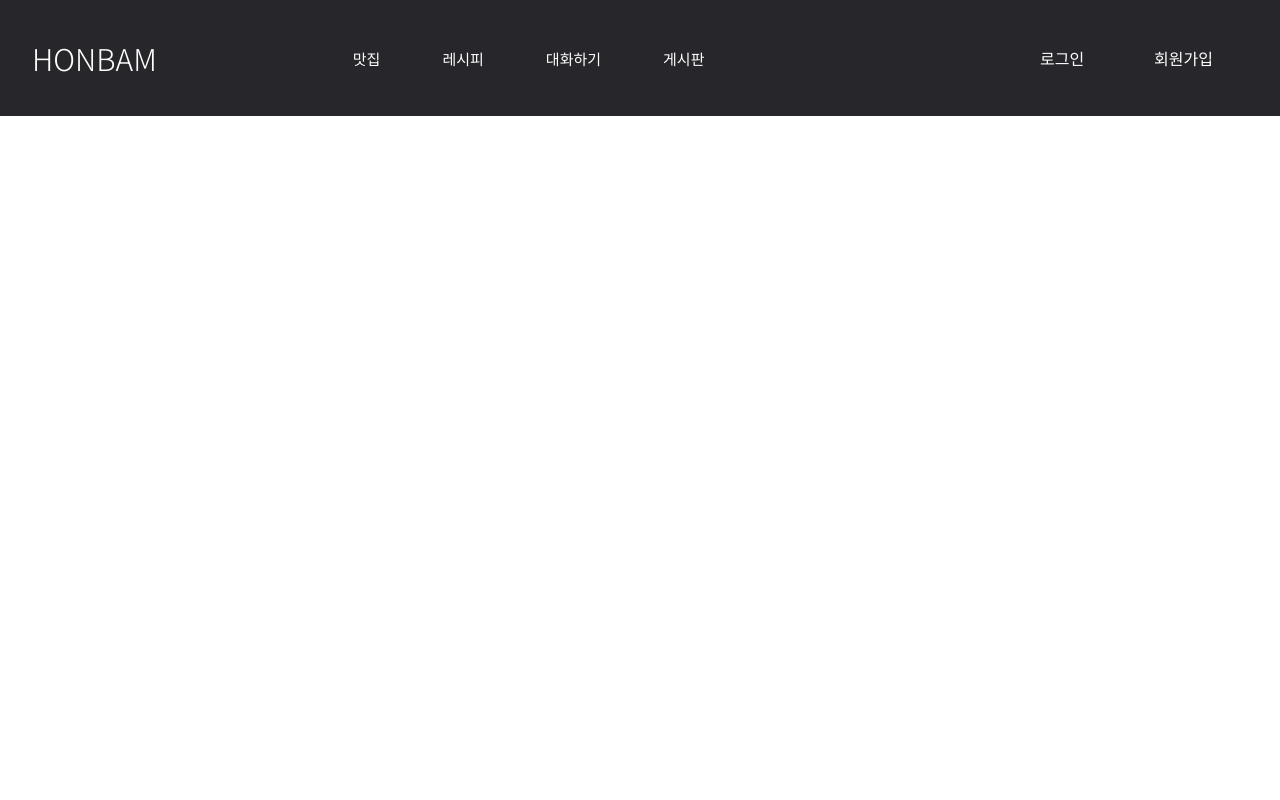
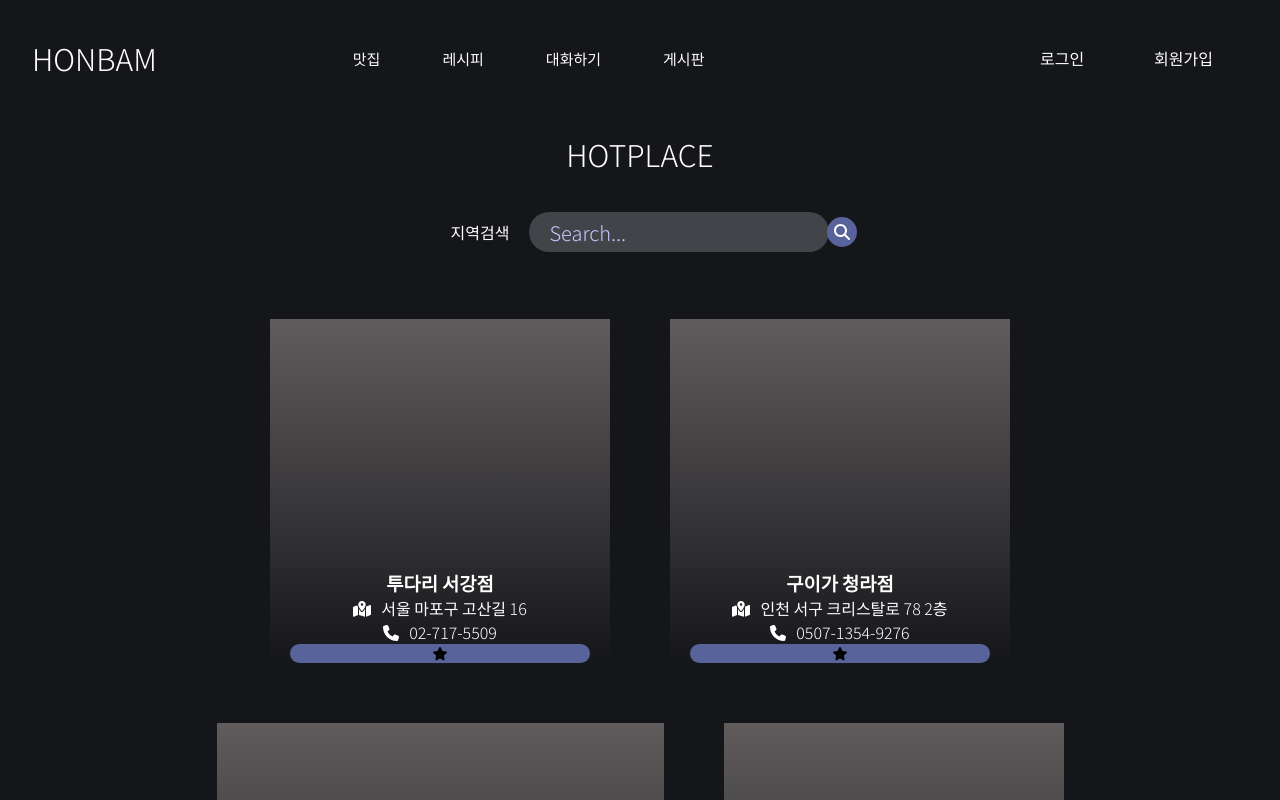
Before and after one commit to samkkkkkkk/HonBamProject, a React (Create React App) app: page / in a window 1280 px wide. Shown: the top 800 px of the page. Built offline with nearby package versions, Linux system fonts and the light colour scheme.

Commit message:
hotplace

```diff
--- a/src/App.js
+++ b/src/App.js
@@ -1,11 +1,15 @@
 import './App.css';
 import Navbar from './Component/Navbar/Navbar';
+import SearchPage from './Component/SearchPage/SearchPage';
 
 function App() {
   return (
     <>
       <div>
         <Navbar />
+        <div>
+          <SearchPage />
+        </div>
       </div>
     </>
   );
--- a/src/Component/Navbar/Navbar.css
+++ b/src/Component/Navbar/Navbar.css
@@ -21,7 +21,7 @@ a {
   display: flex;
   justify-content: space-between;
   align-items: center;
-  background: #27262b;
+  background: #15161a;
   padding: 1rem 2rem;
 }
 
--- /dev/null
+++ b/src/Component/SearchPage/SearchPage.css
@@ -0,0 +1,186 @@
+@import url('https://fonts.googleapis.com/css2?family=Noto+Sans+KR:wght@300&display=swap');
+
+* {
+  padding: 0;
+  margin: 0;
+  box-sizing: border-box;
+  font-family: 'Noto Sans KR', sans-serif;
+}
+
+.search_page {
+  background-color: #15161a;
+  padding: 1rem 2rem;
+}
+
+.logo {
+  display: flex;
+  justify-content: center;
+  align-items: center;
+  font-size: 30px;
+  color: #ffffff;
+}
+
+.local_search {
+  display: flex;
+  justify-content: center;
+  list-style-type: none;
+  color: #ffffff;
+  padding-right: 20px;
+}
+
+.container {
+  padding: 3%;
+  background-position: center;
+  background-size: cover;
+  display: flex;
+  align-items: center;
+  justify-content: center;
+}
+
+.search_bar {
+  width: 100%;
+  max-width: 300px;
+  background: rgb(255, 255, 255, 0.2);
+  display: flex;
+  align-items: center;
+  border-radius: 60px;
+  padding: 5px 20px;
+  backdrop-filter: blur(4px) saturate(180%);
+}
+
+.search_bar input {
+  background: transparent;
+  flex: 1;
+  border: 0;
+  outline: none;
+  font-size: 20px;
+  color: #cac7ff;
+}
+
+::placeholder {
+  color: #cac7ff;
+}
+
+.button {
+  border-radius: 50%;
+  background-color: #58629b;
+  padding: 7px;
+  color: #ffffff;
+}
+
+@media screen and (max-width: 384px) {
+  .container {
+    display: none;
+  }
+}
+
+.template_Container {
+  display: flex;
+  align-items: center;
+  justify-content: center;
+  margin: 0 auto;
+  flex-wrap: wrap;
+  color: #ffffff;
+}
+.template_Container .template {
+  background: linear-gradient(
+    180deg,
+    rgb(98.81, 94.28, 94.28) 0%,
+    rgba(98.81, 94.28, 94.28, 0.98) 0.01%,
+    rgba(98.81, 94.28, 94.28, 0.97) 0.02%,
+    rgba(98.81, 94.28, 94.28, 0) 100%
+  );
+  display: flex;
+  flex-direction: column;
+  align-items: center;
+  justify-content: center;
+  margin: 30px;
+  padding: 0px 20px;
+}
+
+.template_Container .template img {
+  height: 250px;
+}
+
+.favorite-icon {
+  width: 300px;
+}
+
+.favorite-icon.active {
+  color: yellow;
+}
+
+.favorites {
+  background-color: #58629b;
+  border-radius: 15px;
+  border: none;
+}
+
+.favorited-titles {
+  border-radius: 5px;
+  font-size: 14px;
+  margin: 30px;
+  padding: 10px;
+  position: fixed;
+  top: 50%;
+  right: 0;
+  transform: translateY(-50%);
+  background: rgb(255, 255, 255, 0.2);
+  flex-direction: column;
+  max-height: 200px;
+  overflow-y: auto;
+  border: 1px solid #5d5656;
+
+  &::-webkit-scrollbar {
+    width: 20px;
+  }
+
+  &::-webkit-scrollbar-thumb {
+    background-color: #bcbcbc;
+    border-radius: 6px;
+  }
+
+  &::-webkit-scrollbar-track {
+    background-color: #f1f1f1;
+  }
+
+  &::-webkit-scrollbar-button {
+    display: none;
+  }
+}
+
+.joy {
+  color: #ffffff;
+  font-weight: bold;
+  display: flex;
+  justify-content: center;
+}
+
+.bye {
+  color: #ffffff;
+}
+
+.bye-container {
+  display: flex;
+  justify-content: center;
+  align-items: center;
+  margin: 5px;
+}
+
+.delete-button {
+  background-color: #ff5555;
+  border-radius: 5px;
+  color: #fff;
+  border: none;
+  padding: 5px;
+  cursor: pointer;
+  margin-left: 15px;
+}
+
+.location-icon {
+  margin-right: 10px;
+}
+
+.number-icon {
+  margin-right: 10px;
+}
--- /dev/null
+++ b/src/Component/SearchPage/SearchPage.js
@@ -0,0 +1,159 @@
+import React, { useState } from 'react';
+import './SearchPage.css';
+// FontAwesomeIcon으로부터 아이콘들을 가져옴
+import { FontAwesomeIcon } from '@fortawesome/react-fontawesome';
+import {
+  faMagnifyingGlass,
+  faMapLocationDot,
+  faPhone,
+  faStar,
+  faTrash,
+} from '@fortawesome/free-solid-svg-icons';
+
+// 외부 데이터 파일을 가져옴
+import data from '../SearchPage/TemplateData.json';
+
+// 검색 페이지 컴포넌트 정의
+function SearchPage() {
+  // 검색어를 저장하는 상태
+  const [searchTerm, setSearchTerm] = useState('');
+
+  // 즐겨찾기에 추가된 항목의 ID를 저장하는 배열
+  const [favorites, setFavorites] = useState([]);
+
+  // 즐겨찾기에 추가된 항목의 제목을 저장하는 배열
+  const [favoritedTitles, setFavoritedTitles] = useState([]);
+
+  // 즐겨찾기(별)를 추가하거나 제거하는 함수
+  const toggleFavorite = (id) => {
+    // data 배열에서 해당 ID의 템플릿을 찾아옴
+    const template = data.find((item) => item.id === id);
+
+    // 이미 즐겨찾기에 추가된 경우
+    if (favorites.includes(id)) {
+      // 해당 ID를 제거
+      setFavorites(favorites.filter((favId) => favId !== id));
+
+      // 만약 favoritedTitles가 존재하면
+      if (favoritedTitles) {
+        // favoritedTitles를 그대로 유지
+        setFavoritedTitles(favoritedTitles);
+      }
+
+      // 즐겨찾기에 추가되지 않은 경우
+    } else {
+      // 해당 ID를 추가하고, 항목의 제목을 favoritedTitles 배열에 추가
+      setFavorites([...favorites, id]);
+      setFavoritedTitles([...favoritedTitles, `${template.title}`]);
+    }
+  };
+
+  // JSX로 화면 렌더링
+  return (
+    <div className='search_page'>
+      <p className='logo'>HOTPLACE</p>
+      <div className='container'>
+        <ul className='local_search'>
+          <li>지역검색</li>
+        </ul>
+        <div className='search_bar'>
+          <input
+            type='text'
+            placeholder='Search...'
+            onChange={(event) => {
+              setSearchTerm(event.target.value);
+            }}
+          />
+          <FontAwesomeIcon icon={faMagnifyingGlass} className='button' />
+        </div>
+      </div>
+      {/* favoritedTitles 배열에 항목이 있는 경우에만 즐겨찾기 목록 표시 */}
+      {favoritedTitles.length > 0 && (
+        <div className='favorited-titles'>
+          <p className='joy'>즐겨찾기</p>
+          {/* favoritedTitles 배열을 매핑하여 각 항목과 삭제 버튼을 표시 */}
+          {favoritedTitles.map((title, index) => (
+            <div key={index} className='bye-container'>
+              <div className='bye'>{title}</div>
+              {/* 삭제 버튼을 누르면 해당 항목을 favoritedTitles에서 제거 */}
+              <button
+                className='delete-button'
+                onClick={() => {
+                  // 삭제 버튼을 클릭한 항목의 ID를 찾아옴
+                  const deletedItemId = data.find(
+                    (item) => item.title === title
+                  ).id;
+
+                  // favoritedTitles에서 해당 항목을 제거
+                  setFavoritedTitles(
+                    favoritedTitles.filter((t) => t !== title)
+                  );
+
+                  // 해당 ID가 favorites 배열에 포함되어 있다면 버튼을 비활성화
+                  if (favorites.includes(deletedItemId)) {
+                    // 해당 ID를 제거하여 favorites 상태를 업데이트
+                    setFavorites(
+                      favorites.filter((favId) => favId !== deletedItemId)
+                    );
+                  }
+                }}
+              >
+                <FontAwesomeIcon icon={faTrash} />
+              </button>
+            </div>
+          ))}
+        </div>
+      )}
+      {/* data 배열을 필터링하여 검색 결과를 표시 */}
+      <div className='template_Container'>
+        {data
+          .filter((val) => {
+            // 검색어가 없는 경우 모든 항목을 표시
+            if (searchTerm === '') {
+              return val;
+            } else if (
+              // 검색어가 있는 경우 지역에 포함된 항목을 표시
+              val.location.toLowerCase().includes(searchTerm.toLowerCase())
+            ) {
+              return val;
+            }
+          })
+          // 필터링된 결과를 매핑하여 화면에 표시
+          .map((val) => {
+            const isFavorite = favorites.includes(val.id);
+
+            return (
+              <div className='template' key={val.id}>
+                <img src={val.image} alt='' />
+                <h3>{val.title}</h3>
+                <p className='location'>
+                  <FontAwesomeIcon
+                    icon={faMapLocationDot}
+                    className='location-icon'
+                  ></FontAwesomeIcon>
+                  {val.location}
+                </p>
+                <p className='number'>
+                  <FontAwesomeIcon
+                    icon={faPhone}
+                    className='number-icon'
+                  ></FontAwesomeIcon>
+                  {val.number}
+                </p>
+                {/* 별표 아이콘을 클릭하면 즐겨찾기 토글 함수 호출 */}
+                <button className='favorites'>
+                  <FontAwesomeIcon
+                    icon={faStar}
+                    className={`favorite-icon ${isFavorite ? 'active' : ''}`}
+                    onClick={() => toggleFavorite(val.id)}
+                  />
+                </button>
+              </div>
+            );
+          })}
+      </div>
+    </div>
+  );
+}
+
+export default SearchPage;
--- /dev/null
+++ b/src/Component/SearchPage/TemplateData.json
@@ -0,0 +1,38 @@
+[
+  {
+    "id": 1,
+    "title": "투다리 서강점",
+    "location": "서울 마포구 고산길 16",
+    "number": "02-717-5509"
+  },
+  {
+    "id": 2,
+    "title": "구이가 청라점",
+    "location": "인천 서구 크리스탈로 78 2층",
+    "number": "0507-1354-9276"
+  },
+  {
+    "id": 3,
+    "title": "고집132 청라점",
+    "location": "인천 서구 청라에메랄드로 79 지하1층 A22,A23호 (수변층)",
+    "number": "0507-1396-0284"
+  },
+  {
+    "id": 4,
+    "title": "희래객",
+    "location": "인천 서구 청라한내로 90 2층 206호",
+    "number": "0507-1423-1688"
+  },
+  {
+    "id": 5,
+    "title": "고쉐프의 신선한 초밥",
+    "location": "인천 서구 청라에메랄드로41번길 20 101호",
+    "number": "0507-1392-1848"
+  },
+  {
+    "id": 6,
+    "title": "밤말",
+    "location": "서울 마포구 동교로 220-5",
+    "number": "0507-1313-5446"
+  }
+]
```
Also changed, not shown: src/assets/to.jpeg (added).
